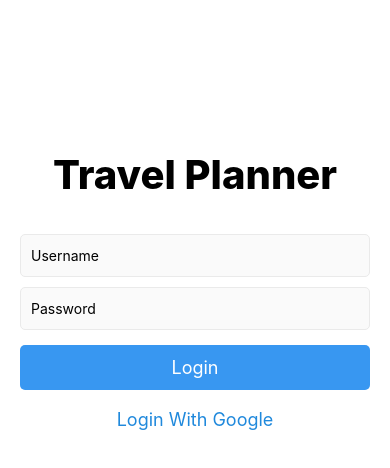
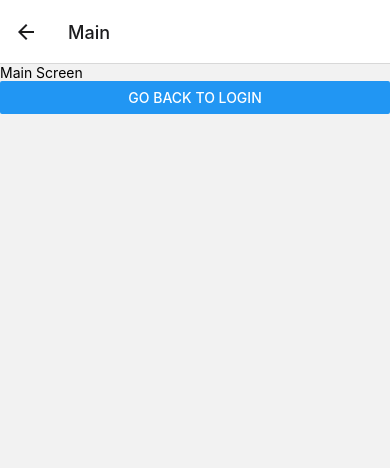
Before and after one commit to TRshaqOat/travelapprepo, a React Native app in the folder travel-app/: screen /Main in a window 390 px wide. Shown: the top 468 px of the page. Built offline with nearby package versions, Linux system fonts and the light colour scheme.

Commit message:
different screens

```diff
--- a/travel-app/App.js
+++ b/travel-app/App.js
@@ -1,12 +1,20 @@
 import { StatusBar } from "expo-status-bar";
 import { StyleSheet, Text, View } from "react-native";
-import LoginScreen from "./Screens/login";
+import LoginScreen from "./Screens/LoginScreen";
+import MainScreen from "./Screens/MainScreen";
+import { createStackNavigator } from "@react-navigation/stack";
+import { NavigationContainer } from "@react-navigation/native";
+
+const Stack = createStackNavigator();
 
 export default function App() {
   return (
-    <View style={styles.container}>
-      <LoginScreen />
-    </View>
+    <NavigationContainer>
+      <Stack.Navigator initialRouteName="Home">
+        <Stack.Screen name="Login" component={LoginScreen} />
+        <Stack.Screen name="Main" component={MainScreen} />
+      </Stack.Navigator>
+    </NavigationContainer>
   );
 }
 
--- a/travel-app/Screens/login.js
+++ b/travel-app/Screens/LoginScreen.js
@@ -16,7 +16,7 @@ import { auth } from "../config/firebase";
 
 const appId = "1047121222092614";
 
-export default function LoginScreen() {
+const LoginScreen = ({ navigation }) => {
   const [email, setEmail] = useState("");
   const [password, setPassword] = useState("");
 
@@ -28,28 +28,6 @@ export default function LoginScreen() {
         console.log("got error: ", err.message);
       }
     }
-  };
-
-  const onFbLoginPress = async () => {
-    Alert.alert(
-      `Please use our React Native Starer Kit instead. You can download it for free at https://instamobile.io`
-    );
-    // try {
-    //   await Facebook.initializeAsync({
-    //     appId,
-    //   });
-    //   const { type, token } = await Facebook.logInWithReadPermissionsAsync({
-    //     permissions: ["public_profile", "email"],
-    //   });
-    //   if (type === "success") {
-    //     const response = await fetch(
-    //       `https://graph.facebook.com/me?access_token=${token}`
-    //     );
-    //     Alert.alert("Logged in!", `Hi ${(await response.json()).name}!`);
-    //   }
-    // } catch ({ message }) {
-    //   Alert.alert(`Facebook Login Error: ${message}`);
-    // }
   };
 
   return (
@@ -75,7 +53,7 @@ export default function LoginScreen() {
             />
             <Button
               buttonStyle={styles.loginButton}
-              onPress={() => onLoginPress()}
+              onPress={() => navigation.navigate("Main")}
               title="Login"
             />
             <Button
@@ -89,4 +67,6 @@ export default function LoginScreen() {
       </TouchableWithoutFeedback>
     </KeyboardAvoidingView>
   );
-}
+};
+
+export default LoginScreen;
--- /dev/null
+++ b/travel-app/Screens/MainScreen.js
@@ -0,0 +1,16 @@
+import React from "react";
+import { View, Text, Button } from "react-native";
+
+const MainScreen = ({ navigation }) => {
+  return (
+    <View>
+      <Text>Main Screen</Text>
+      <Button
+        title="Go back to Login"
+        onPress={() => navigation.navigate("Login")}
+      />
+    </View>
+  );
+};
+
+export default MainScreen;
--- a/travel-app/package.json
+++ b/travel-app/package.json
@@ -11,6 +11,7 @@
   "dependencies": {
     "@react-navigation/native": "^6.1.9",
     "@react-navigation/native-stack": "^6.9.17",
+    "@react-navigation/stack": "^6.3.20",
     "expo": "~49.0.15",
     "expo-facebook": "^12.2.0",
     "expo-status-bar": "~1.6.0",
@@ -18,6 +19,8 @@
     "react": "18.2.0",
     "react-native": "0.72.6",
     "react-native-elements": "^3.4.3",
+    "react-native-gesture-handler": "^2.13.4",
+    "react-native-reanimated": "^3.5.4",
     "react-native-safe-area-context": "4.6.3",
     "react-native-screens": "~3.22.0"
   },
```
Also changed, not shown: 1 other file (tests, documents, lock files or other folders).
